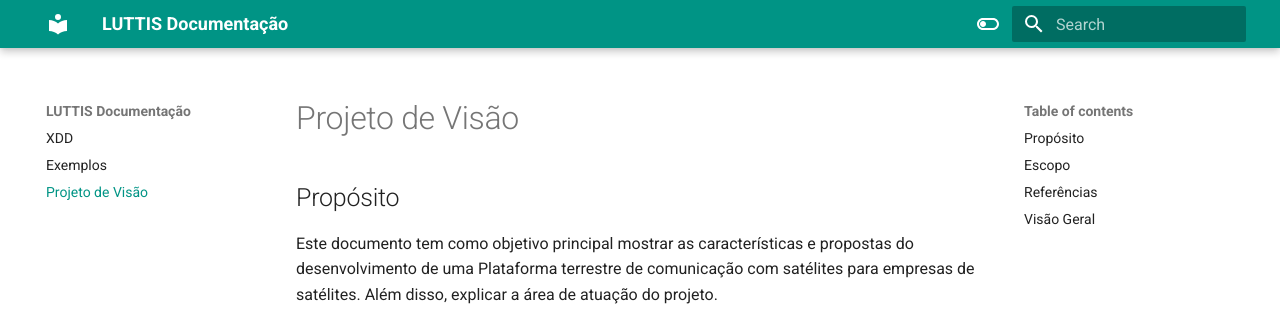
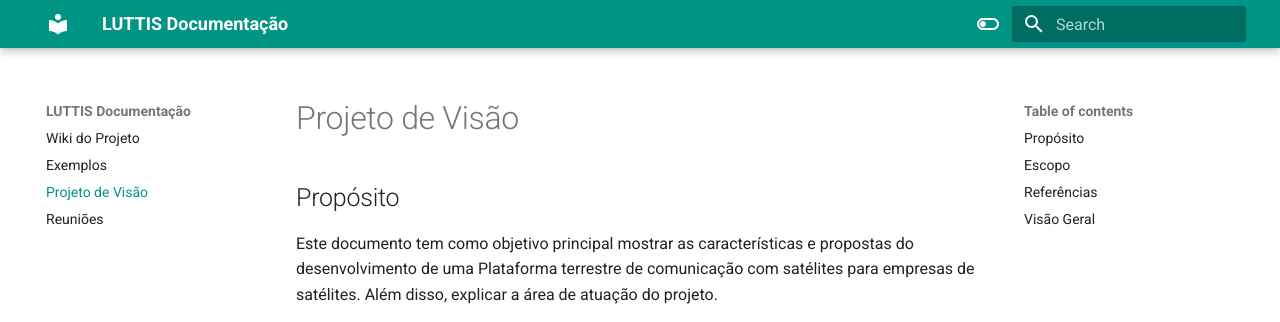
Before and after one commit to luso-torres/luso-torres.github.io, an MkDocs documentation site: the page built from docs/projeto_visual.md, in a window 1280 px wide. Shown: the top 322 px of the page. Built offline with MkDocs 1.6.1 and Material for MkDocs 9.7.7, drawn with Linux system fonts in a browser that asks for light colours.

Commit message:
nova pagina reuniões

```diff
--- a/docs/index.md
+++ b/docs/index.md
@@ -1,3 +1,5 @@
-# XDD
+# Wiki do Projeto
 
-To tiltado
+
+
+To tiltadosso, n ta escrito.
```
Also changed, not shown: docs/reunioes.md (added, +3 -0 lines).
